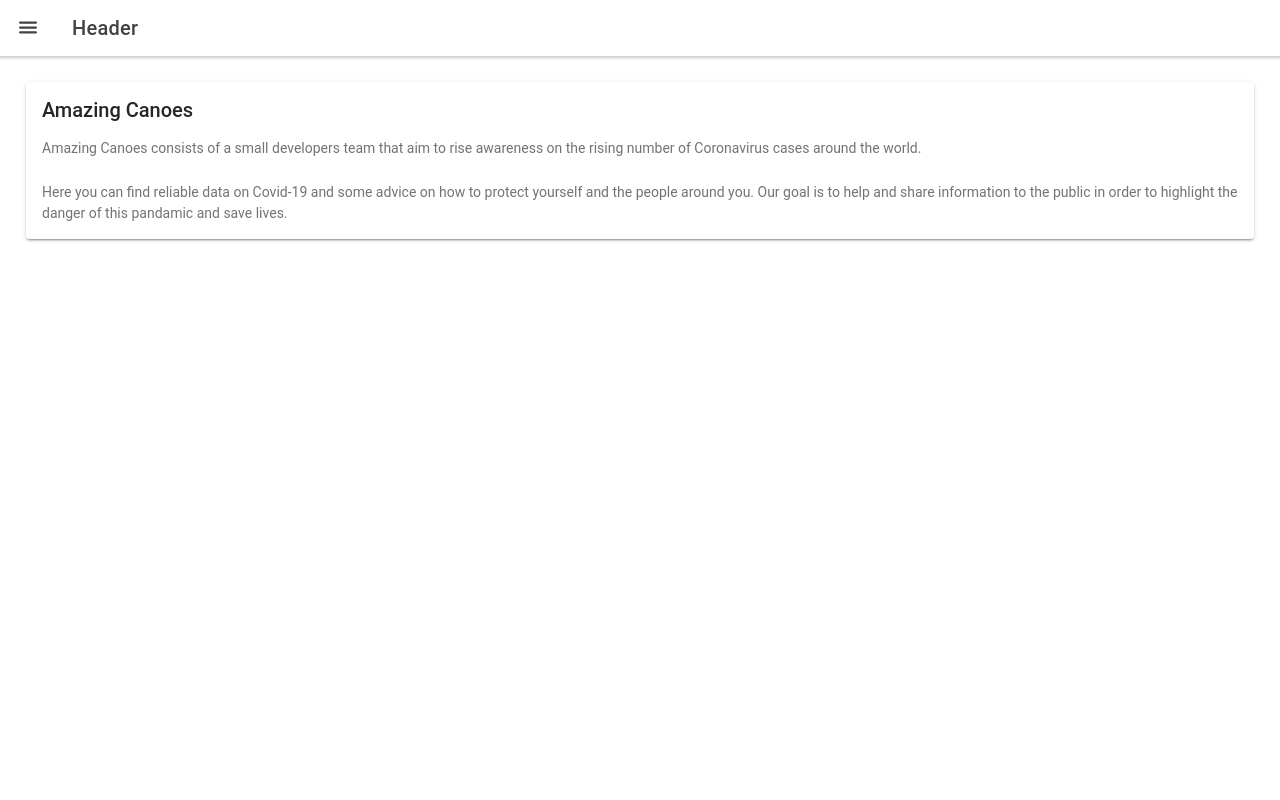
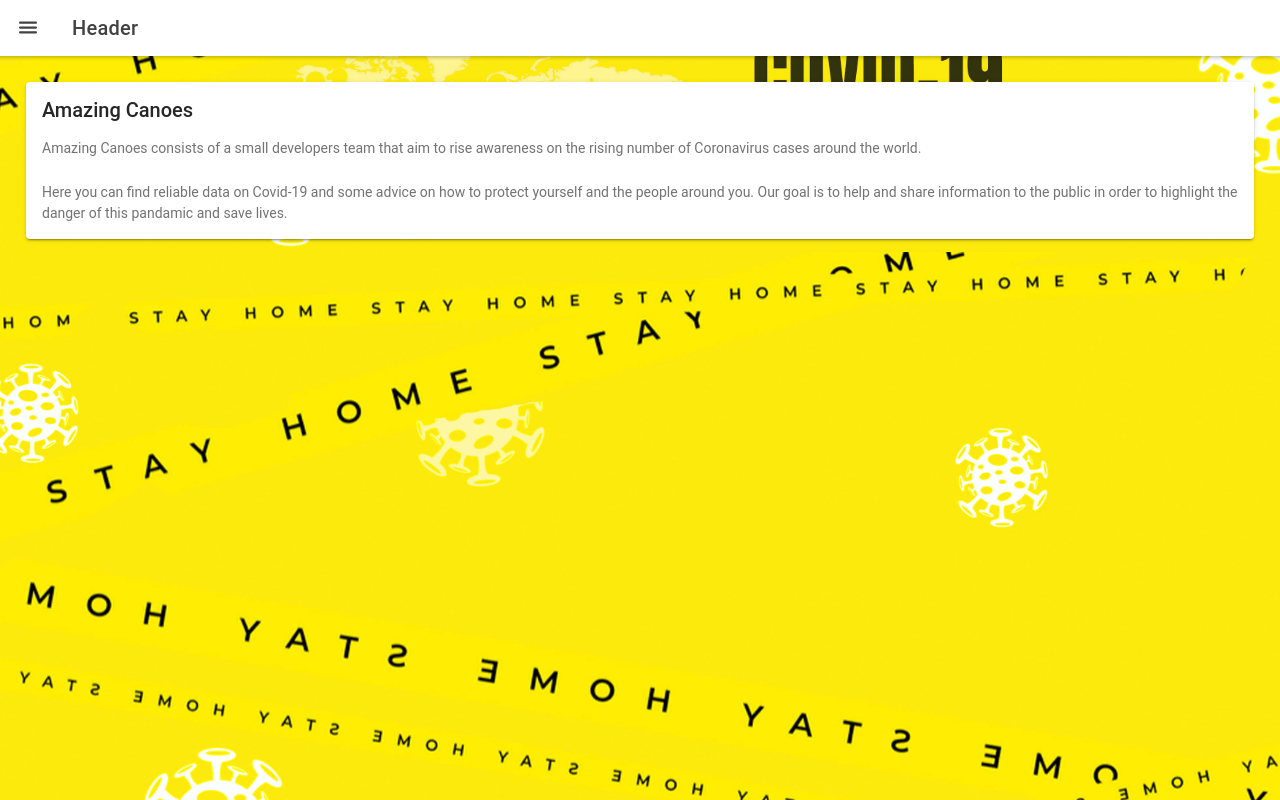
Before and after one commit to yelloweq/bootcamp-covid-app, a React (Create React App) app: page / in a window 1280 px wide. Built offline with nearby package versions, Linux system fonts and the light colour scheme; no server answers.

Commit message:
Landing page background image fix

```diff
--- a/src/App.js
+++ b/src/App.js
@@ -1,8 +1,14 @@
 import React from 'react';
+import {
+    BrowserRouter as Router,
+    Switch,
+    Route,
+    Link
+  } from "react-router-dom";
 import { Cards, Chart, CountryPicker } from './components';
 import styles from './App.module.css';
 import { fetchData } from './api';
-import Home from './components/pages/Home';
+import Home from './components/pages/Home/';
 
 class App extends React.Component {
 
@@ -28,8 +34,9 @@ class App extends React.Component {
             //         <CountryPicker />
             //         <Chart />
             //     </div>
-        )
+        );
     }
 }
 
+
 export default App;
--- /dev/null
+++ b/src/components/pages/Home/Home.css
@@ -0,0 +1,15 @@
+body {
+    background: none;
+
+
+}
+
+
+ion-content {
+    --background: url('../../resources/images/landingpage.jpg') no-repeat 90% 90%/cover fixed;
+
+}
+
+.scroll-content {
+    overflow: hidden;
+}
--- a/src/components/pages/Home.tsx
+++ b/src/components/pages/Home/index.tsx
@@ -22,7 +22,7 @@ import { IonCard, IonCardHeader, IonCardSubtitle, IonCardTitle, IonCardContent }
 
 import { menu, home } from 'ionicons/icons'
 
-import landingpage from '../resources/images/landingpage.jpg';
+// import landingpage from '../../resources/images/landingpage.jpg';
 
 /* Core CSS required for Ionic components to work properly */
 import '@ionic/react/css/core.css';
@@ -40,10 +40,11 @@ import '@ionic/react/css/text-transformation.css';
 import '@ionic/react/css/flex-utils.css';
 import '@ionic/react/css/display.css';
 
+
+import '../../theme/variables.css';
 import './Home.css';
 
-/* Theme variables */
-import '../theme/variables.css';
+
 const Home: React.FC = () => (
   <IonApp>
     <IonMenu content-id="main-content">
@@ -53,11 +54,13 @@ const Home: React.FC = () => (
         </IonToolbar>
       </IonHeader>
 
-      <IonContent>
+      <IonContent >
         <IonList>
+
           <IonListHeader>
-            Navigate
+            {/* text */}
         </IonListHeader>
+
           <IonMenuToggle auto-hide="false">
             <IonItem button>
               <IonIcon slot="start" icon={home}></IonIcon>
@@ -83,7 +86,9 @@ const Home: React.FC = () => (
           <IonTitle>Header</IonTitle>
         </IonToolbar>
       </IonHeader>
-      <IonContent className="ion-padding">
+
+
+      <IonContent className="ion-padding" scrollX={false} >
 
         <IonCard>
           <IonCardHeader>
@@ -91,7 +96,7 @@ const Home: React.FC = () => (
           </IonCardHeader>
 
           <IonCardContent>
-            <p className="sometext">Amazing Canoes consists of a small developers team that aim to rise awareness on the rising number of Coronavirus cases around the world.</p>
+            <p>Amazing Canoes consists of a small developers team that aim to rise awareness on the rising number of Coronavirus cases around the world.</p>
             <br></br>
             <p> Here you can find reliable data on Covid-19 and some advice on how to protect yourself and the people around you. Our goal is to help and share information to the public in order to highlight the danger of this pandamic and save lives.  </p>
           </IonCardContent>
```
Also changed, not shown: src/components/pages/Home.css (deleted).
